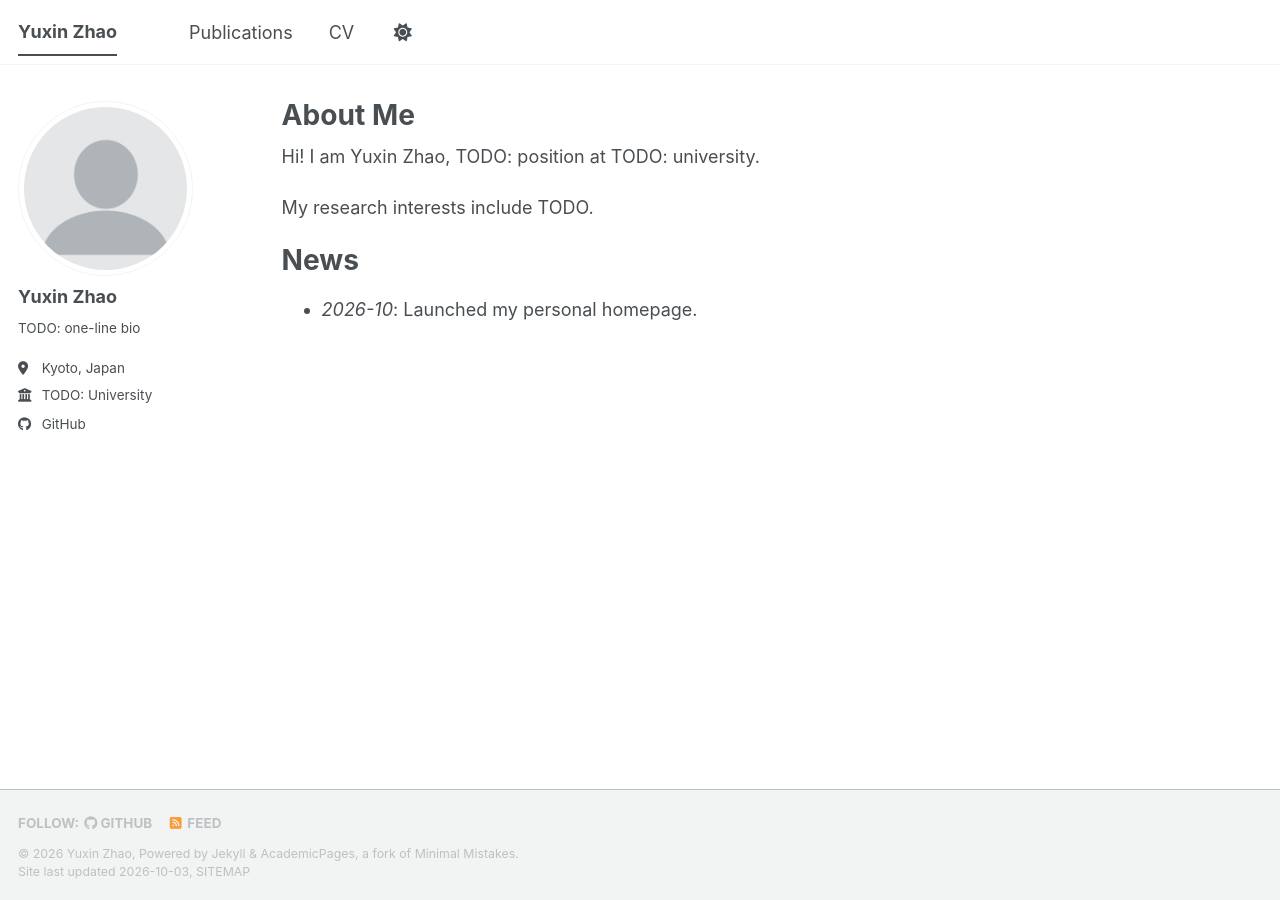
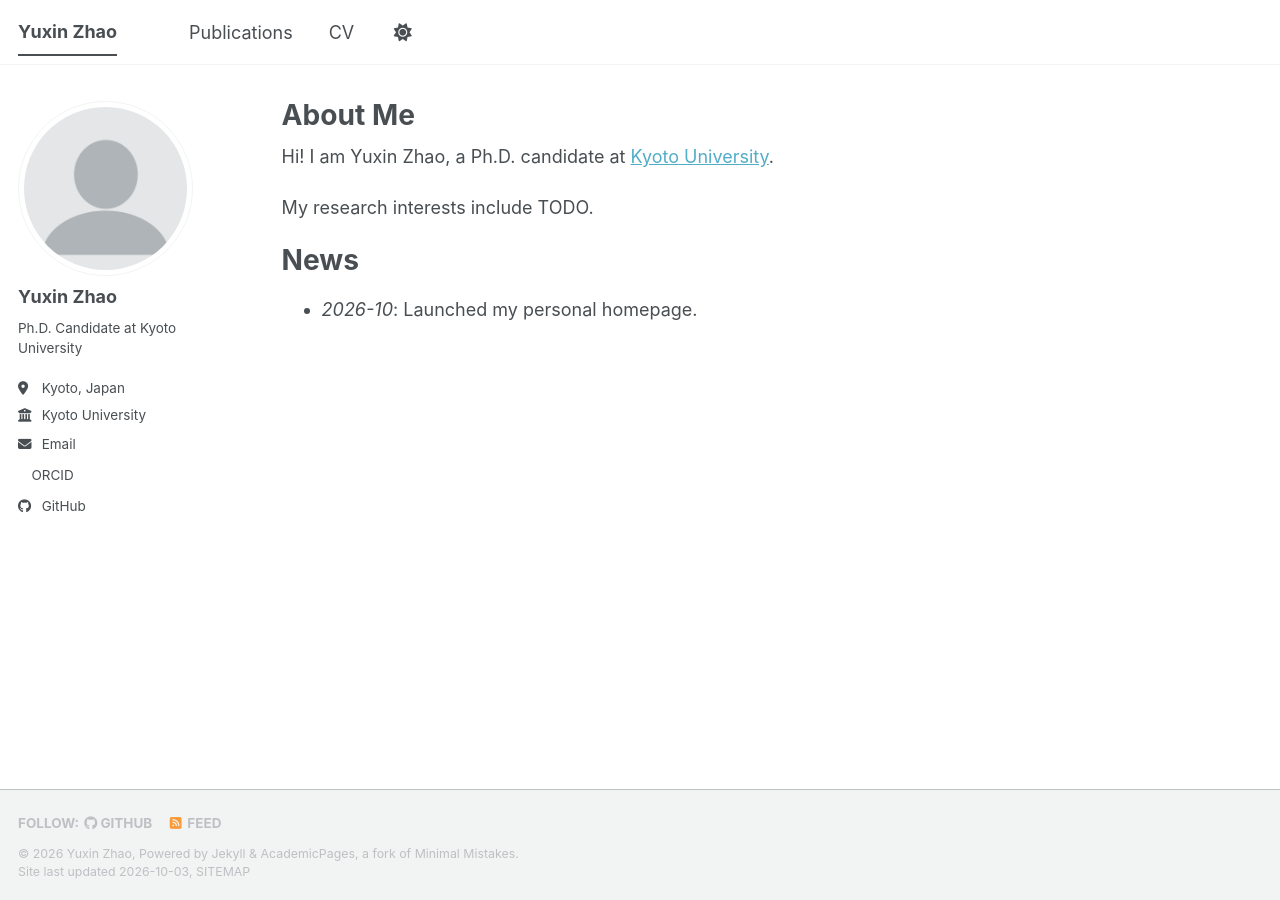
Before and after one commit to ZhaoYuxin9/ZhaoYuxin9.github.io, a Jekyll site: the page built from _pages/about.md, in a window 1280 px wide. Built offline with Jekyll 4.4.1, drawn with Linux system fonts in a browser that asks for light colours; a style sheet for code colours, icons or effects is not loaded.

Commit message:
Add affiliation, email and ORCID
Co-Authored-By: Claude Opus 5.5 <noreply@anthropic.com>

```diff
--- a/_config.yml
+++ b/_config.yml
@@ -26,11 +26,11 @@ author:
   avatar           : "profile.png"
   name             : "Yuxin Zhao"
   pronouns         : # example: "she/her"
-  bio              : "TODO: one-line bio"
+  bio              : "Ph.D. Candidate at Kyoto University"
   location         : "Kyoto, Japan"
-  employer         : "TODO: University"
+  employer         : "Kyoto University"
   uri              : # URL
-  email            : # TODO
+  email            : "zhaoyuxin99@gmail.com"
 
   # Academic websites
   academia         : # URL
@@ -38,7 +38,7 @@ author:
   googlescholar    : # TODO: URL
   inspire-hep      : # URL
   impactstory      : # URL
-  orcid            : # TODO: URL
+  orcid            : "https://orcid.org/0009-0007-6472-9588"
   semantic         : # URL
   ssrn             : # URL
   pubmed           : # URL
--- a/_pages/about.md
+++ b/_pages/about.md
@@ -7,7 +7,7 @@ redirect_from:
   - /about.html
 ---
 
-Hi! I am Yuxin Zhao, TODO: position at TODO: university.
+Hi! I am Yuxin Zhao, a Ph.D. candidate at [Kyoto University](https://www.kyoto-u.ac.jp/en).
 
 My research interests include TODO.
 
```
